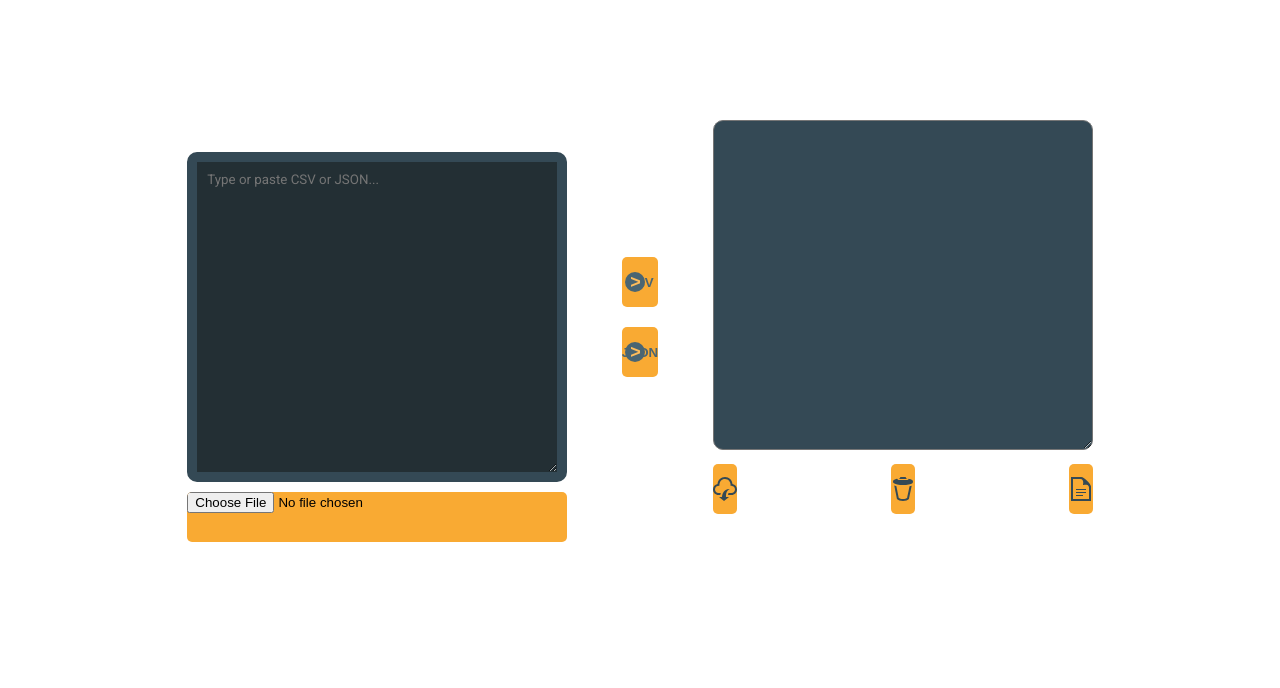
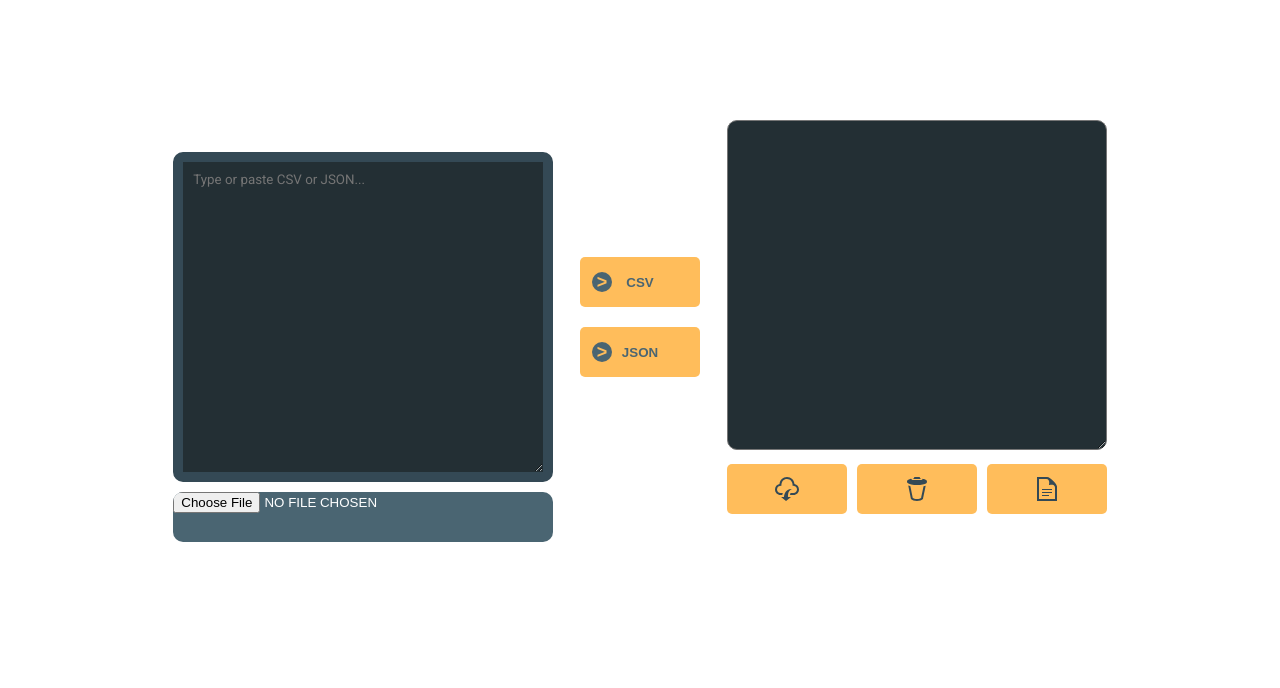
Before and after one commit to linusmanuel/CSV-to-JSON, a website: page index.html in a window 1280 px wide. Shown: the top 688 px of the page. Drawn offline with Linux system fonts and the light colour scheme.

Commit message:
fix: Solving conflits

```diff
--- a/resources/frontend/components/_button.scss
+++ b/resources/frontend/components/_button.scss
@@ -6,20 +6,13 @@
   height: 5rem;
   border: none;
   border-radius: 5px;
-<<<<<<< HEAD
   min-width: 12rem;
+  width: 100%;
   cursor: pointer;
-  transition: background-color ease-in-out .4s;
+  transition: background-color ease-in-out 0.4s;
 
   &:hover {
     background-color: $color-secondary-light;
-=======
-  cursor: pointer;
-  padding: 0 3rem;
-
-  &:hover {
-    background-color: lighten($color-secondary, 10%);
->>>>>>> develop
   }
 
   &--upload {
--- a/resources/frontend/sections/_section-output.scss
+++ b/resources/frontend/sections/_section-output.scss
@@ -1,6 +1,6 @@
 .section-output {
   max-width: 38rem;
-  max-height: 33rem;
+  width: 100%;
 
   @media only screen and (max-width: 415px) {
     max-width: 100%;
@@ -8,19 +8,14 @@
 
   &__group {
     display: flex;
+    gap: 1rem;
     justify-content: space-between;
   }
 
   textarea {
-    background-color: $color-primary;
     color: $white;
     padding: 2rem;
-<<<<<<< HEAD
     background-color: $color-primary-dark-1;
-    color: $white;
-    // Código para demostração da secção será substituído em breve!
-=======
     margin-bottom: 1rem;
->>>>>>> develop
   }
 }
```
Also changed, not shown: resources/style/style.css.
